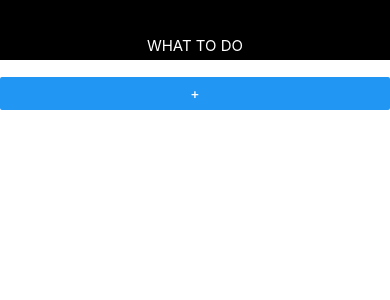
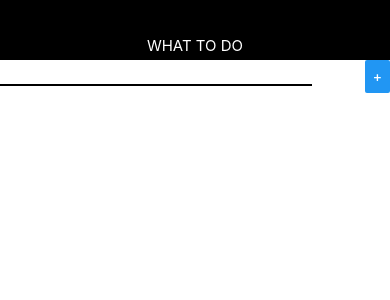
Before and after one commit to astremsky/demo-react-native, a React Native app: screen / in a window 390 px wide. Shown: the top 300 px of the page. Built offline with nearby package versions, Linux system fonts and the light colour scheme.

Commit message:
Styles for input elements has been added

```diff
--- a/src/AddTodo.js
+++ b/src/AddTodo.js
@@ -5,11 +5,27 @@ export const AddTodo = props => {
     return(
         <View style={styles.block}>
             <TextInput style={styles.input}/>
-            <Button title='+' />
+            <Button style={styles.button} title='+' />
         </View>
     )
 }
 
-const styles =StyleSheet.create({
+const styles = StyleSheet.create({
+    block: {
+        flexDirection: 'row',
+        justifyContent: 'space-between',
+        alignItems: 'center'
 
+    },
+    input: {
+        width: '80%',
+        borderStyle: 'solid',
+        borderBottomWidth: 2,
+
+
+
+    },
+    button: {
+       color: '#fff'
+    }
 })
```
